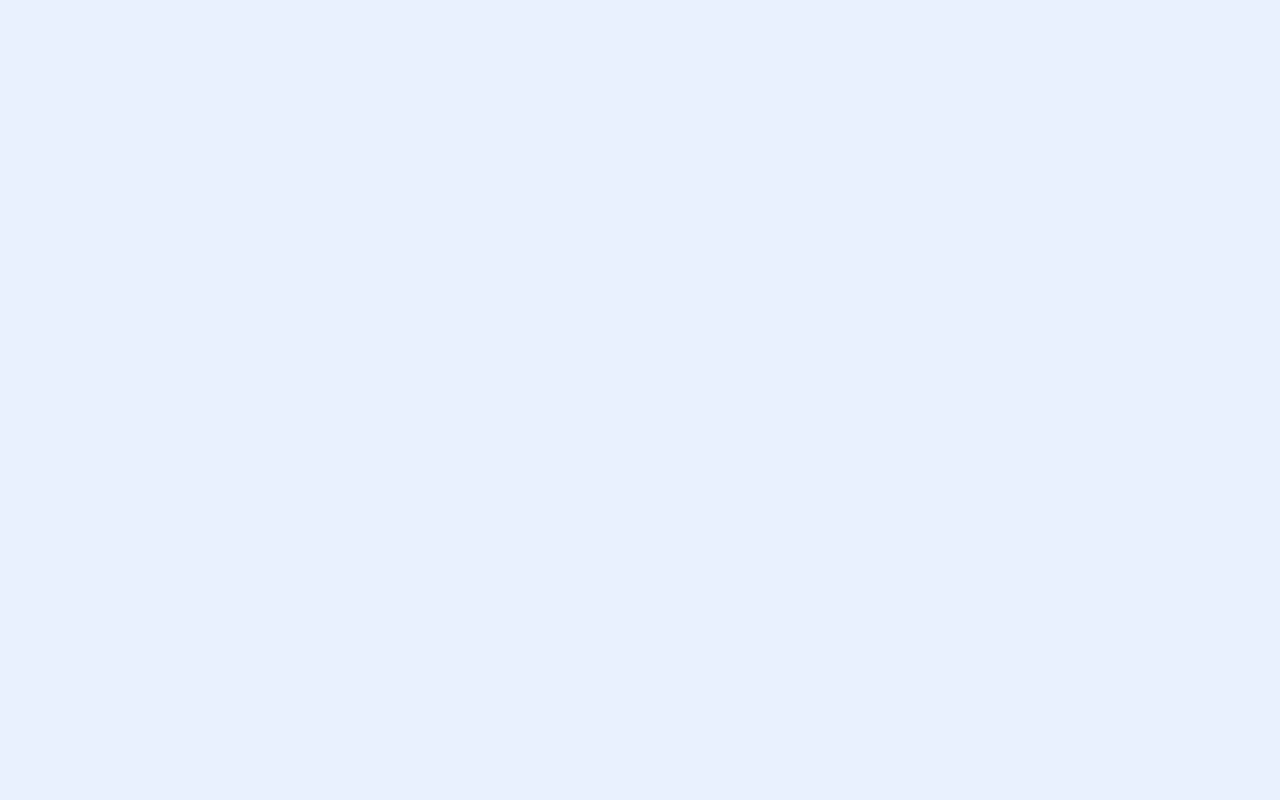
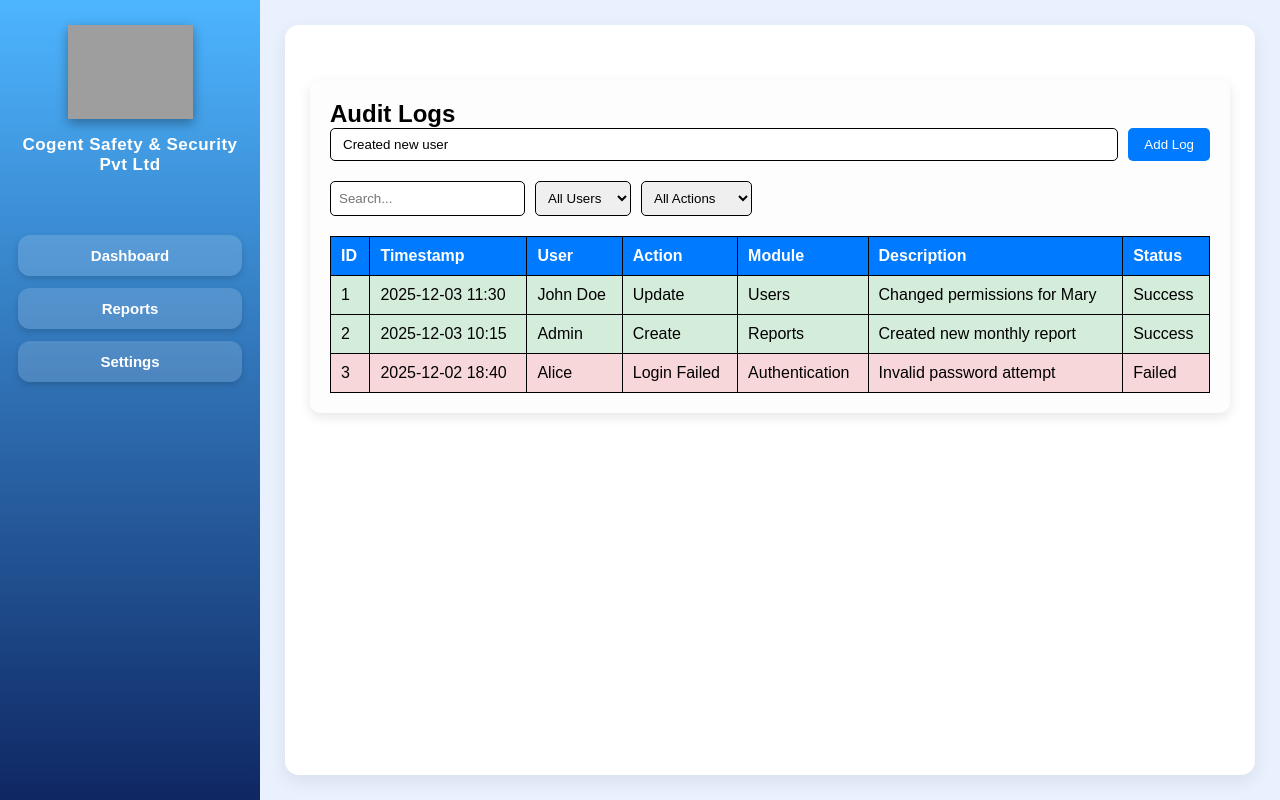
Before and after one commit to sanikachogale1804/CustomerRelationshipManagementFrontendReact, a React (Create React App) app: page /admin/settings/audit-logs in a window 1280 px wide. Before the commit this address had no page. Built offline with nearby package versions, Linux system fonts and the light colour scheme; grey boxes are pictures that could not be loaded.

Commit message:
3-dec-2025

```diff
--- a/src/App.js
+++ b/src/App.js
@@ -15,6 +15,7 @@ import ManageUsers from "./components/Admin/ManageUsers";
 import ChangePassword from "./components/Admin/ChangePassword";
 import ManageUserEdit from "./components/Admin/ManageUserEdit";
 import Permission from "./components/Admin/Permission";
+import AuditLogs from "./components/Admin/AuditLogs";
 
 function App() {
   return (
@@ -36,6 +37,7 @@ function App() {
           <Route path="settings/manage-users" element={<ManageUsers />} />
           <Route path="settings/manage-users-edit/:id" element={<ManageUserEdit />} />
           <Route path="settings/change-password" element={<ChangePassword />} />
+          <Route path="settings/audit-logs" element={<AuditLogs />} />
         </Route>
 
 
--- /dev/null
+++ b/src/components/Admin/AuditLogs.jsx
@@ -0,0 +1,141 @@
+import React, { useState, useEffect } from "react";
+import "../CSS/AuditLogs.css"; // Use your CSS for styling
+import { addAuditLog, getAuditLogs } from "../services/auditLogService";
+
+
+export default function AuditLogs() {
+  const [logs, setLogs] = useState([]);
+  const [filteredLogs, setFilteredLogs] = useState([]);
+  const [search, setSearch] = useState("");
+  const [filterAction, setFilterAction] = useState("");
+  const [filterUser, setFilterUser] = useState("");
+
+  // Form for new log (demo POST)
+  const [newLog, setNewLog] = useState({
+    user: "Admin",
+    action: "Create",
+    module: "Users",
+    description: "Created new user",
+    status: "Success",
+  });
+
+  useEffect(() => {
+    fetchLogs();
+  }, []);
+
+  // Fetch logs (GET)
+  const fetchLogs = async () => {
+    const data = await getAuditLogs();
+    setLogs(data);
+    setFilteredLogs(data);
+  };
+
+  // Handle search & filters
+  useEffect(() => {
+    let temp = [...logs];
+
+    if (search) {
+      temp = temp.filter(
+        (log) =>
+          log.user.toLowerCase().includes(search.toLowerCase()) ||
+          log.module.toLowerCase().includes(search.toLowerCase()) ||
+          log.action.toLowerCase().includes(search.toLowerCase()) ||
+          log.description.toLowerCase().includes(search.toLowerCase())
+      );
+    }
+    if (filterAction) temp = temp.filter((log) => log.action === filterAction);
+    if (filterUser) temp = temp.filter((log) => log.user === filterUser);
+
+    setFilteredLogs(temp);
+  }, [search, filterAction, filterUser, logs]);
+
+  // Unique users & actions
+  const uniqueUsers = [...new Set(logs.map((log) => log.user))];
+  const uniqueActions = [...new Set(logs.map((log) => log.action))];
+
+  // Add new log (demo POST)
+  const handleAddLog = async () => {
+    const addedLog = await addAuditLog(newLog);
+    setLogs((prev) => [addedLog, ...prev]);
+    setNewLog({ ...newLog, description: "" }); // reset description
+  };
+
+  return (
+    <div className="audit-container">
+      <h2>Audit Logs</h2>
+
+      {/* Demo Add Log */}
+      <div className="audit-add-log">
+        <input
+          type="text"
+          placeholder="Description"
+          value={newLog.description}
+          onChange={(e) => setNewLog({ ...newLog, description: e.target.value })}
+        />
+        <button onClick={handleAddLog}>Add Log</button>
+      </div>
+
+      {/* Filters */}
+      <div className="audit-filters">
+        <input
+          type="text"
+          placeholder="Search..."
+          value={search}
+          onChange={(e) => setSearch(e.target.value)}
+        />
+        <select value={filterUser} onChange={(e) => setFilterUser(e.target.value)}>
+          <option value="">All Users</option>
+          {uniqueUsers.map((user, idx) => (
+            <option key={idx} value={user}>{user}</option>
+          ))}
+        </select>
+        <select value={filterAction} onChange={(e) => setFilterAction(e.target.value)}>
+          <option value="">All Actions</option>
+          {uniqueActions.map((action, idx) => (
+            <option key={idx} value={action}>{action}</option>
+          ))}
+        </select>
+      </div>
+
+      {/* Logs Table */}
+      <div className="audit-table-wrapper">
+        <table className="audit-table">
+          <thead>
+            <tr>
+              <th>ID</th>
+              <th>Timestamp</th>
+              <th>User</th>
+              <th>Action</th>
+              <th>Module</th>
+              <th>Description</th>
+              <th>Status</th>
+            </tr>
+          </thead>
+          <tbody>
+            {filteredLogs.length === 0 ? (
+              <tr>
+                <td colSpan="7" style={{ textAlign: "center" }}>No logs found</td>
+              </tr>
+            ) : (
+              filteredLogs.map((log) => (
+                <tr key={log.id} className={
+                  log.status === "Failed" ? "failed-row" :
+                  log.status === "Pending" ? "pending-row" :
+                  "success-row"
+                }>
+                  <td>{log.id}</td>
+                  <td>{log.timestamp}</td>
+                  <td>{log.user}</td>
+                  <td>{log.action}</td>
+                  <td>{log.module}</td>
+                  <td>{log.description}</td>
+                  <td>{log.status}</td>
+                </tr>
+              ))
+            )}
+          </tbody>
+        </table>
+      </div>
+    </div>
+  );
+}
--- /dev/null
+++ b/src/components/CSS/AuditLogs.css
@@ -0,0 +1,79 @@
+.audit-container {
+  max-width: 1000px;
+  margin: 30px auto;
+  padding: 20px;
+  background: #fdfdfd;
+  border-radius: 10px;
+  box-shadow: 0 4px 12px rgba(0,0,0,0.1);
+  font-family: Arial, sans-serif;
+}
+
+.audit-add-log {
+  display: flex;
+  gap: 10px;
+  margin-bottom: 20px;
+}
+
+.audit-add-log input {
+  flex: 1;
+  padding: 8px 12px;
+  border: 1px solid black;
+  border-radius: 5px;
+}
+
+.audit-add-log button {
+  padding: 8px 16px;
+  border: none;
+  border-radius: 5px;
+  background: #007bff;
+  color: white;
+  cursor: pointer;
+}
+
+.audit-filters {
+  display: flex;
+  gap: 10px;
+  margin-bottom: 20px;
+}
+
+.audit-filters input, .audit-filters select {
+  padding: 8px;
+  border: 1px solid black;
+  border-radius: 5px;
+}
+
+.audit-table-wrapper {
+  overflow-x: auto;
+}
+
+.audit-table {
+  width: 100%;
+  border-collapse: collapse;
+}
+
+.audit-table th, .audit-table td {
+  padding: 10px;
+  border: 1px solid black;
+  text-align: left;
+}
+
+.audit-table th {
+  background: #007bff;
+  color: white;
+}
+
+.success-row {
+  background-color: #d4edda;
+}
+
+.failed-row {
+  background-color: #f8d7da;
+}
+
+.pending-row {
+  background-color: #fff3cd;
+}
+
+.audit-table tr:hover {
+  background-color: #f1f1f1;
+}
--- /dev/null
+++ b/src/components/CSS/Permission.css
@@ -0,0 +1,118 @@
+/* Container */
+.permission-container {
+  max-width: 900px;
+  margin: 40px auto;
+  padding: 20px;
+  background-color: #fdfdfd;
+  border-radius: 10px;
+  box-shadow: 0 4px 12px rgba(0,0,0,0.1);
+  font-family: Arial, sans-serif;
+}
+
+/* Heading */
+.permission-container h2 {
+  text-align: center;
+  margin-bottom: 30px;
+  color: #333;
+}
+
+/* Form */
+.permission-form {
+  display: flex;
+  flex-wrap: wrap;
+  gap: 10px;
+  margin-bottom: 25px;
+}
+
+.permission-form input[type="text"] {
+  flex: 1 1 200px;
+  padding: 8px 12px;
+  border: 2px solid black; /* changed border to solid black */
+  border-radius: 5px;
+}
+
+.permission-form button {
+  padding: 8px 16px;
+  border: 2px solid black; /* solid black border */
+  border-radius: 5px;
+  cursor: pointer;
+  background-color: #007bff;
+  color: white;
+  transition: background-color 0.2s, border-color 0.2s;
+}
+
+.permission-form button:hover {
+  background-color: #0056b3;
+  border-color: black;
+}
+
+.permission-form button.cancel-btn {
+  background-color: #6c757d;
+}
+
+.permission-form button.cancel-btn:hover {
+  background-color: #495057;
+  border-color: black;
+}
+
+/* Table */
+.permission-table {
+  width: 100%;
+  border-collapse: collapse;
+  border: 2px solid black; /* table outer border */
+}
+
+.permission-table th,
+.permission-table td {
+  padding: 12px 15px;
+  text-align: left;
+  border: 1px solid black; /* cell borders */
+}
+
+.permission-table th {
+  background-color: #007bff;
+  color: white;
+  font-weight: 600;
+}
+
+.permission-table tr:hover {
+  background-color: #f1f1f1;
+}
+
+/* Action buttons inside table */
+.permission-table button {
+  padding: 5px 10px;
+  margin-right: 5px;
+  border: 2px solid black; /* solid black border */
+  border-radius: 5px;
+  cursor: pointer;
+  color: white;
+}
+
+.permission-table button.edit-btn {
+  background-color: #28a745;
+}
+
+.permission-table button.edit-btn:hover {
+  background-color: #1e7e34;
+}
+
+.permission-table button.delete-btn {
+  background-color: #dc3545;
+}
+
+.permission-table button.delete-btn:hover {
+  background-color: #a71d2a;
+}
+
+/* Responsive */
+@media (max-width: 600px) {
+  .permission-form {
+    flex-direction: column;
+  }
+
+  .permission-form input,
+  .permission-form button {
+    width: 100%;
+  }
+}
--- /dev/null
+++ b/src/components/services/auditLogService.jsx
@@ -0,0 +1,53 @@
+let logs = [
+  {
+    id: 1,
+    timestamp: "2025-12-03 11:30",
+    user: "John Doe",
+    action: "Update",
+    module: "Users",
+    description: "Changed permissions for Mary",
+    status: "Success",
+  },
+  {
+    id: 2,
+    timestamp: "2025-12-03 10:15",
+    user: "Admin",
+    action: "Create",
+    module: "Reports",
+    description: "Created new monthly report",
+    status: "Success",
+  },
+  {
+    id: 3,
+    timestamp: "2025-12-02 18:40",
+    user: "Alice",
+    action: "Login Failed",
+    module: "Authentication",
+    description: "Invalid password attempt",
+    status: "Failed",
+  },
+];
+
+// Simulate GET request
+export const getAuditLogs = async () => {
+  return new Promise((resolve) => {
+    setTimeout(() => {
+      resolve([...logs]);
+    }, 300); // simulate network delay
+  });
+};
+
+// Simulate POST request
+export const addAuditLog = async (log) => {
+  return new Promise((resolve) => {
+    setTimeout(() => {
+      const newLog = {
+        id: logs.length + 1,
+        timestamp: new Date().toISOString().slice(0, 16).replace("T", " "),
+        ...log,
+      };
+      logs = [newLog, ...logs]; // add to top
+      resolve(newLog);
+    }, 300);
+  });
+};
```
Also changed, not shown: src/components/Admin/Permission.jsx (+13 -35 lines).
